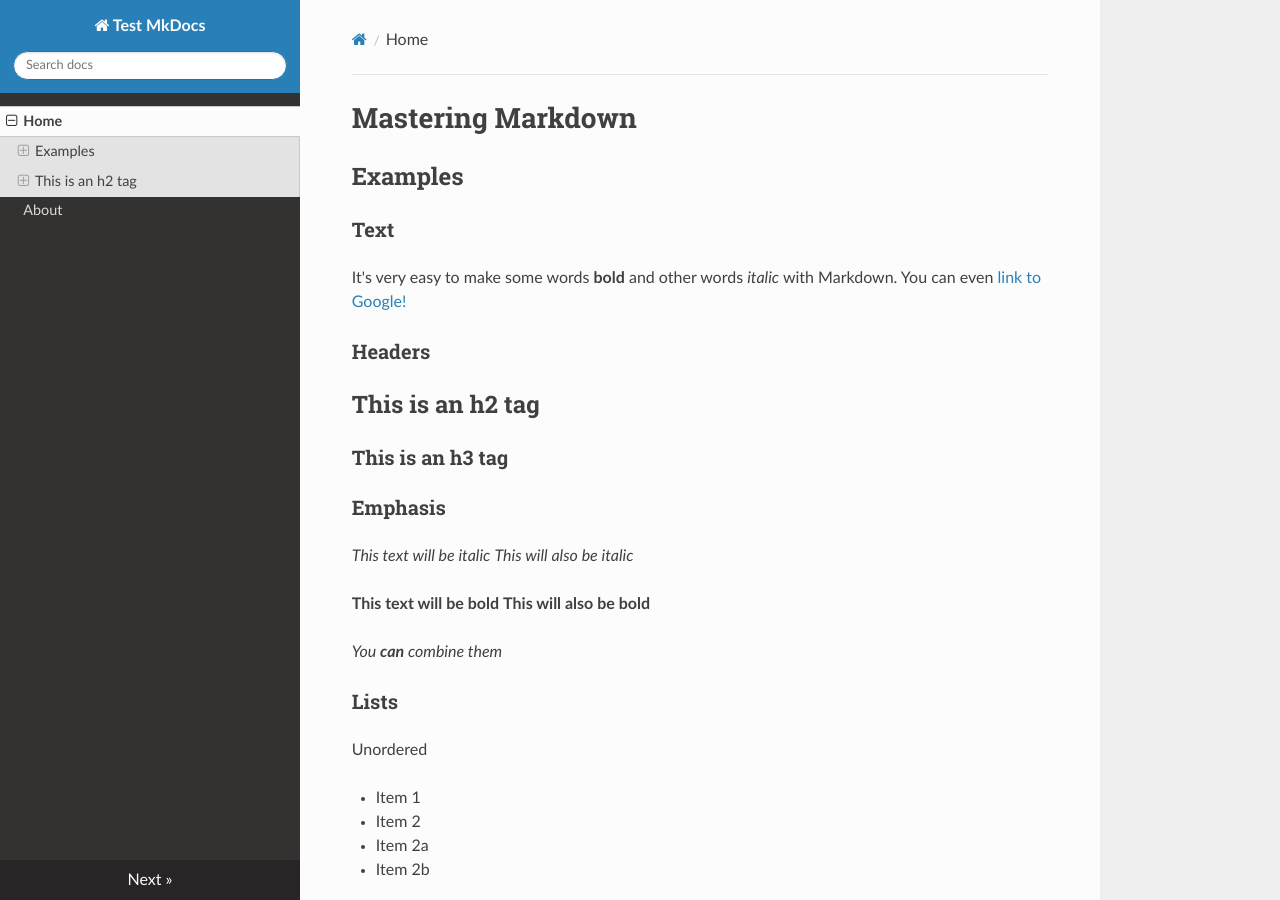
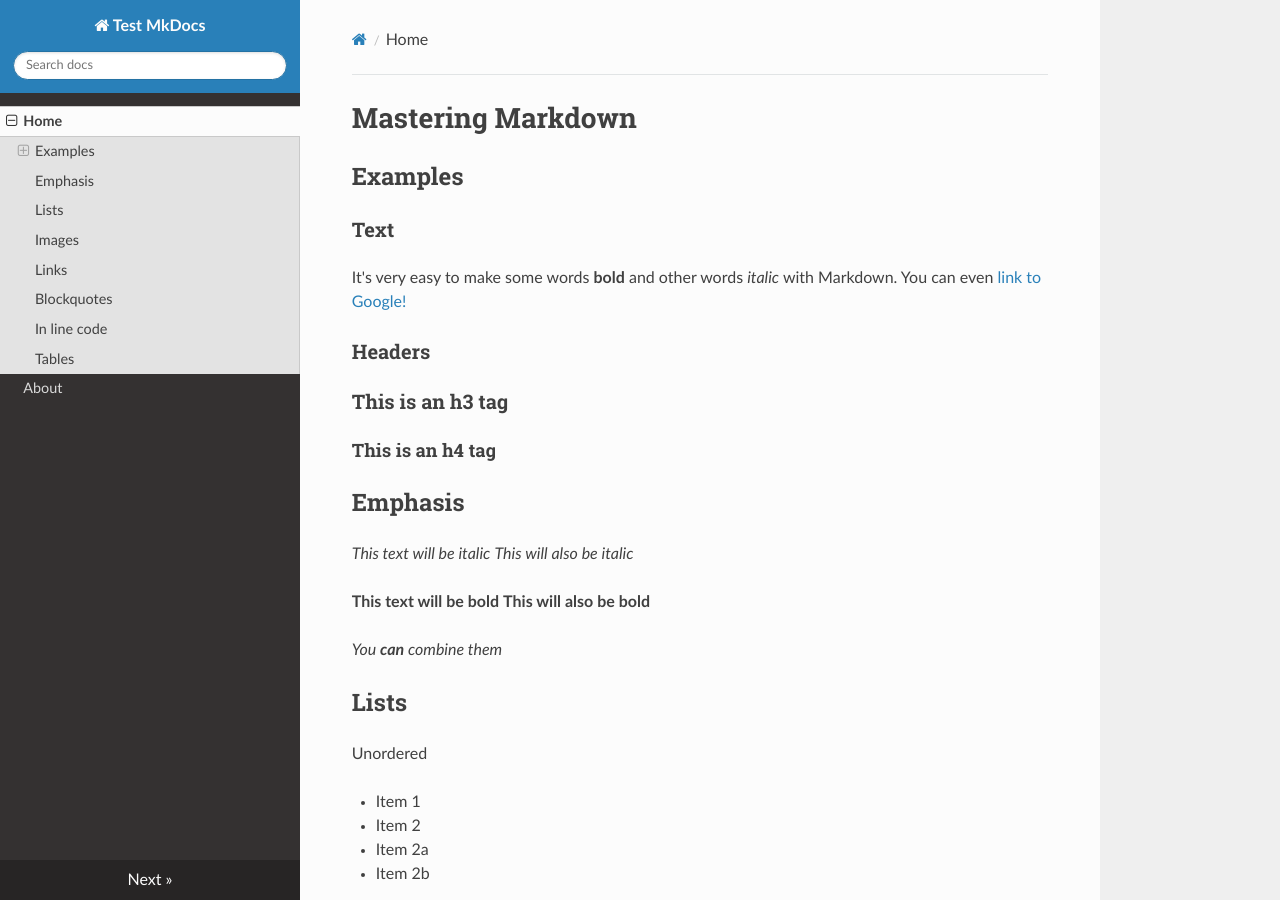
Before and after one commit to marlon-git/my-project, an MkDocs documentation site: the page built from docs/index.md, in a window 1280 px wide and 900 px high. Built offline with MkDocs 1.6.1, drawn with Linux system fonts in a browser that asks for light colours; nearby versions of some CDN libraries.

Commit message:
Change layout

```diff
--- a/docs/index.md
+++ b/docs/index.md
@@ -8,11 +8,11 @@ It's very easy to make some words **bold** and other words *italic* with Markdow
 
 ### Headers
 
-## This is an h2 tag
-
 ### This is an h3 tag
 
-### Emphasis
+#### This is an h4 tag
+
+## Emphasis
 
 *This text will be italic*
 _This will also be italic_
@@ -22,7 +22,7 @@ __This will also be bold__
 
 _You **can** combine them_
 
-### Lists
+## Lists
 
 Unordered
 
@@ -39,28 +39,28 @@ Ordered
    1. Item 3a
    1. Item 3b
 
-### Images
+## Images
 
 ![DataCenter](./images/WP_serverfarm_Putman_dektop.jpg)
 
-### Links
+## Links
 
 <http://github.com> - automatic!
 [GitHub](http://github.com)
 
-### Blockquotes
+## Blockquotes
 
 As Kanye West said:
 
 > We're living the future so
 > the present is our past.
 
-### In line code
+## In line code
 
 I think you should use an
 `<addr>` element here instead.
 
-### Tables
+## Tables
 
 First Header | Second Header
 ------------ | -------------
```
